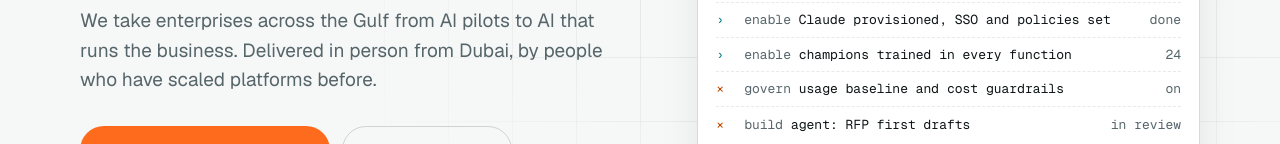
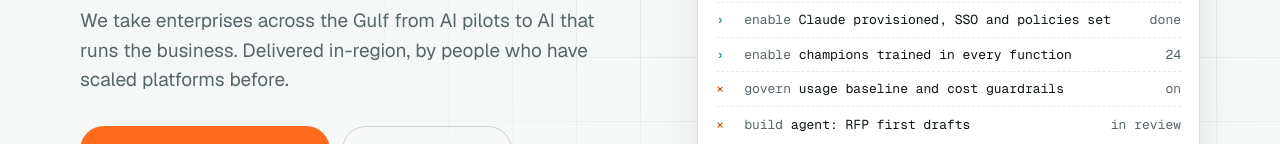
Before and after one commit to ahmadiqbal-tmitm/xanadu.ahmads.build, a plain HTML site: page index.html in a window 1280 px wide. Shown: the part 369-513 px from the top of the page. Drawn offline with nearby package versions, Linux system fonts and the light colour scheme.

Commit message:
Home hero: 'Delivered in-region, by people who have scaled platforms before.'
Co-Authored-By: Claude Opus 5.5 <noreply@anthropic.com>

```diff
--- a/index.html
+++ b/index.html
@@ -41,7 +41,7 @@
     <div class="wrap hero-inner">
       <div class="enter">
         <h1 id="h1" class="t-display">Enterprise AI<br>that <span class="accent">sticks.</span></h1>
-        <p class="t-lede">We take enterprises across the Gulf from AI pilots to AI that runs the business. Delivered in person from Dubai, by people who have scaled platforms before.</p>
+        <p class="t-lede">We take enterprises across the Gulf from AI pilots to AI that runs the business. Delivered in-region, by people who have scaled platforms before.</p>
         <div class="ctas">
           <a class="btn btn-primary" href="#assessment">Take the free assessment <span class="arr" aria-hidden="true">→</span></a>
           <a class="btn btn-ghost" href="/ai-transformation/">See how we work</a>
```
